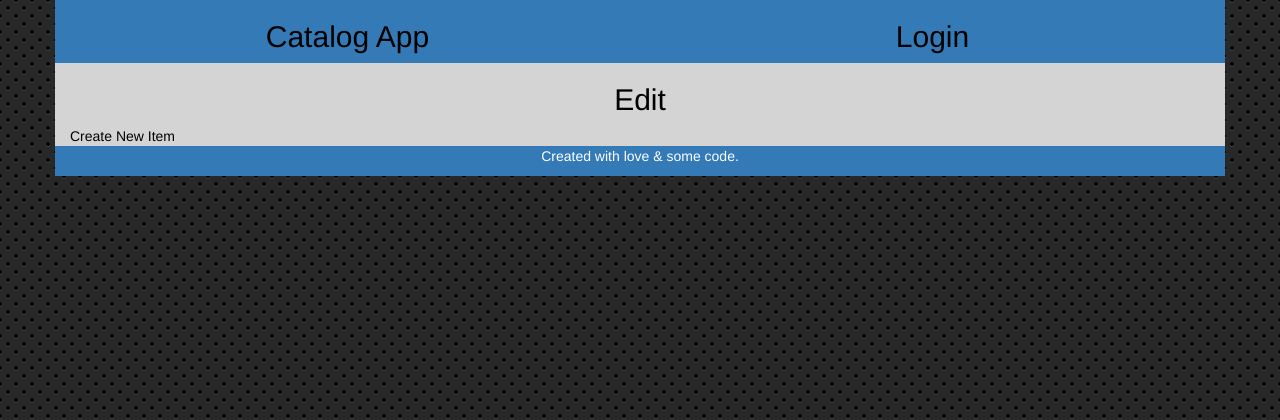
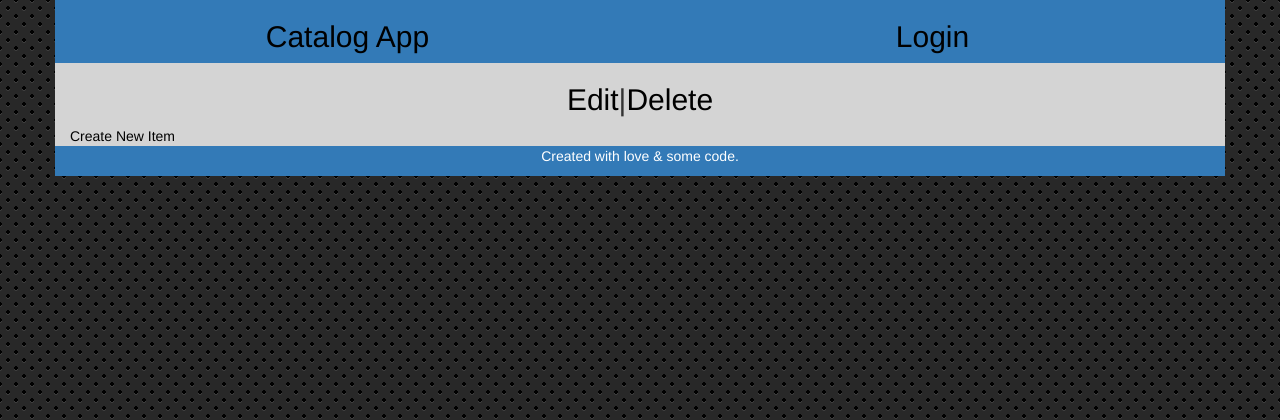
Before and after one commit to deepakmali/P5_catalog, a Flask app: template templates/category_items.html in a window 1280 px wide. Shown: the top 420 px of the page. Run offline with Flask 2, Linux system fonts and the light colour scheme; the template is opened without the code that fills it, so the values that code supplies are empty; parts of the project's set-up code (start-up, migrations or seed data) failed here and were passed over; some libraries are stand-ins or nearby versions.

Commit message:
Added method and route to delete the category along with the related items and added the delete link with the edit link for categories.

```diff
--- a/application.py
+++ b/application.py
@@ -300,8 +300,25 @@ def edit_category(category_name):
         return redirect(url_for('home'))
 
 
+# To delete the category
+@app.route('/categories/<string:category_name>/delete')
+def category_delete(category_name):
+    category_id = session.query(Categories).filter_by(name=category_name).first().id
+    category = session.query(Categories).filter_by(name=category_name)
+    if not category:
+        flash('Category not found.')
+        return redirect(url_for('home'))
+    items = session.query(Items).filter_by(category_id=category_id)
+    items.delete()
+    category.delete()
+    session.commit()
+    flash('Category deleted successfully.')
+    return redirect(url_for('home'))
+
+
 @app.route('/categories/<string:category_name>/items')
 def category_items(category_name):
+    print 'APPUSER_ID'
     print APPUSER_ID
     if not isUserLoggedIn():
         flash('Please login to continue....')
--- a/templates/category_items.html
+++ b/templates/category_items.html
@@ -1,7 +1,7 @@
 {% extends "base_format.html" %}
 {% block content %}
 <div class="row">
-    <div class="col-md-12 text-center"><h2>{{ category.name }} <a href="{{ url_for('edit_category', category_name=category.name) }}">Edit</a></h2></div>
+    <div class="col-md-12 text-center"><h2>{{ category.name }} <a href="{{ url_for('edit_category', category_name=category.name) }}">Edit</a>|<a href="{{ url_for('category_delete', category_name=category.name)}}">Delete</a></h2></div>
 </div>
 <div class="row text-left">
     <div class="col-md-12"><a href="{{ url_for('create_item', category_name=category.name) }}">Create New Item</a></div>
```
